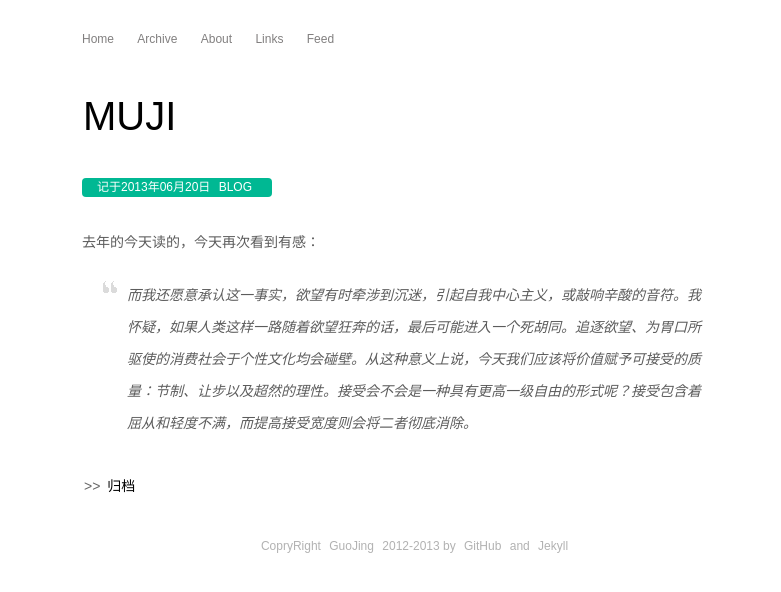
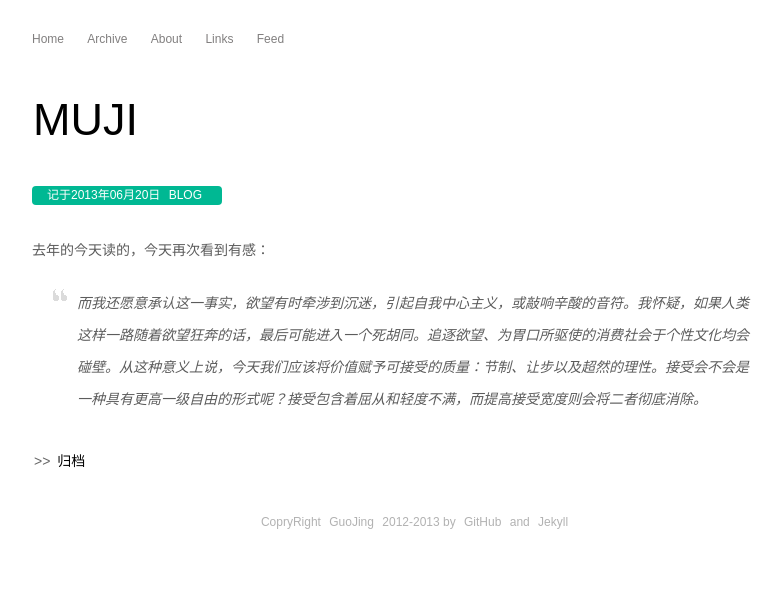
Before and after one commit to zwitzwit/guojing.github.com, a Jekyll site: the page built from index.html, in a window 1280 px wide. Shown: the top 592 px of the page, without its empty margins (223-1004 px from the left). Built offline with Jekyll 4.4.1, drawn with Linux system fonts in a browser that asks for light colours; Markdown is read by kramdown in place of the engine named in the settings; the list of posts is cut into pages by our own code.

Commit message:
change style

```diff
--- a/css/style.css
+++ b/css/style.css
@@ -5,14 +5,14 @@ body {font-family: "Rosario", "Xin Gothic", "Hiragino Sans GB", "Microsoft YaHei
 h1, h2, h3, h4, h5, h6 {color: black}
 
 .main {margin:35px auto; margin-bottom: 20px}
-.comments {width:664px;margin:30px auto;}
+.comments {width:764px;margin:30px auto;}
 .guide {margin: -10px auto;}
-.cast, .main {width:700px}
+.cast, .main {width:800px}
 .cast {display: none}
 
 .banner2 {z-index: 9999; top: 0; left: 0;}
 .banner2 span {margin-right:10px}
-.banner2 {margin-bottom: 40px; margin: 30px auto; width: 680px}
+.banner2 {margin-bottom: 40px; margin: 30px auto; width: 780px}
 
 .banner2 a:link{color:#817F7F;text-decoration:none;padding:3px;margin:0 2px}
 .banner2 a:visited{color:#817F7F;text-decoration:none;}
@@ -42,7 +42,7 @@ h1, h2, h3, h4, h5, h6 {color: black}
 
 .content strong {color:black;}
 
-.title {font-size: 40px; margin-left:13px}
+.title {font-size: 45px; margin-left:13px}
 .title {margin-bottom:30px;}
 
 .content {background: rgba(255, 255, 255);font-size:14px;}
@@ -95,7 +95,7 @@ h1, h2, h3, h4, h5, h6 {color: black}
 
 .jiathis_style {float:right}
 
-.content img{margin:0px auto;display:block;max-width:658px;margin-top: 10px; margin-bottom: 20px; padding:3px;}
+.content img{margin:0px auto;display:block;max-width:758px;margin-top: 10px; margin-bottom: 20px; padding:3px;}
 .content {overflow: hidden;}
 .img_left img{margin:0px;}
 
```
